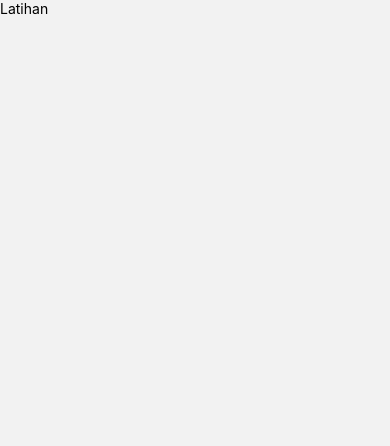
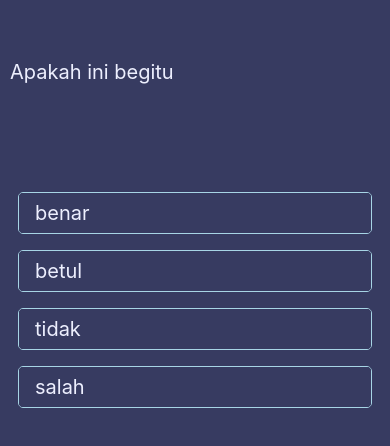
Before and after one commit to sadithap/LatihanTWK, a React Native app: screen /Latihan in a window 390 px wide. Shown: the top 446 px of the page. Built offline with nearby package versions, Linux system fonts and the light colour scheme.

Commit message:
progres latihan

```diff
--- /dev/null
+++ b/components/OptionButton.js
@@ -0,0 +1,49 @@
+import { StyleSheet, Text, View } from "react-native";
+import React from "react";
+import { Pressable } from "react-native";
+import colors from "../constants/Colors";
+const OptionButton = ({ children, onpressed }) => {
+  return (
+    <View style={styles.container}>
+      <Pressable
+        style={({ pressed }) =>
+          pressed
+            ? [styles.content, styles.press]
+            : [styles.content, styles.contentColor]
+        }
+        onPress={onpressed}
+      >
+        <Text style={styles.textContent}>{children}</Text>
+      </Pressable>
+    </View>
+  );
+};
+
+export default OptionButton;
+
+const styles = StyleSheet.create({
+  container: {
+    borderRadius: 5,
+    margin: 8,
+    overflow: "hidden",
+    borderWidth: 1,
+    borderColor: colors.primary2,
+  },
+  content: {
+    paddingVertical: 8,
+    paddingHorizontal: 16,
+    elevation: 2,
+  },
+  contentColor: {
+    backgroundColor: colors.primary1,
+  },
+  press: {
+    opacity: 0.7,
+    backgroundColor: colors.primary2,
+  },
+  textContent: {
+    color: colors.primary4,
+    textAlign: "left",
+    fontSize: 20,
+  },
+});
--- a/constants/FormSoal.js
+++ b/constants/FormSoal.js
@@ -1,6 +1,40 @@
-const formSoal = {
-    nomor: 0,
-    soal: ``,
-    pilgan: [],
-    jawaban: ``,
-}
+const formSoal = [
+  {
+    nomor: 1,
+    soal: "Apakah ini begitu",
+    pilgan: ["benar", "betul", "tidak", "salah"],
+    jawaban: "betul",
+  },
+  {
+    nomor: 2,
+    soal: "Apakah ayam bertelur",
+    pilgan: ["beranak", "bertelur", "membelah", "bersetubu"],
+    jawaban: "bertelur",
+  },
+  {
+    nomor: 3,
+    soal: "Pake nanya",
+    pilgan: ["nanya aja", "ga perlu", "apasih", "ini meme"],
+    jawaban: "nanya aja",
+  },
+  {
+    nomor: 4,
+    soal: "Apakah kamu lapar",
+    pilgan: ["benar", "betul", "tidak", "salah"],
+    jawaban: "salah",
+  },
+  {
+    nomor: 5,
+    soal: "2 + 2 =",
+    pilgan: ["1", "2", "3", "4"],
+    jawaban: "4",
+  },
+  {
+    nomor: 6,
+    soal: "16.00 =",
+    pilgan: ["1.00", "3.00", "4.00", "2.00"],
+    jawaban: "4.00",
+  },
+];
+
+export default formSoal;
--- a/package.json
+++ b/package.json
@@ -22,7 +22,7 @@
     "expo-status-bar": "~1.4.4",
     "firebase": "^9.17.2",
     "react": "18.2.0",
-    "react-native": "0.71.3",
+    "react-native": "0.71.4",
     "react-native-safe-area-context": "4.5.0",
     "react-native-screens": "~3.20.0"
   },
--- a/screens/Home.js
+++ b/screens/Home.js
@@ -5,7 +5,6 @@ import { useNavigation } from "@react-navigation/native";
 
 import colors from "../constants/Colors";
 import PrimaryButton from "../components/PrimaryButton";
-import { Pressable } from "react-native";
 import { SafeAreaView } from "react-native-safe-area-context";
 
 const Home = ({ navigation }) => {
--- a/screens/Latihan.js
+++ b/screens/Latihan.js
@@ -1,14 +1,69 @@
-import { StyleSheet, Text, View } from 'react-native'
-import React from 'react'
+import { StyleSheet, Text, View } from "react-native";
+import React, { useState } from "react";
+import colors from "../constants/Colors";
+import formSoal from "../constants/FormSoal";
+import PrimaryButton from "../components/PrimaryButton";
+import OptionButton from "../components/OptionButton";
+import { SafeAreaView } from "react-native-safe-area-context";
 
 const Latihan = () => {
+  const [score, setScore] = useState(0);
+  const [currentIndex, setCurrentIndex] = useState(0);
+  const [respon, setRespon] = useState("");
+
+  function answerHandler(answer) {
+    setRespon(answer);
+    if (answer === formSoal[currentIndex].jawaban) {
+      setScore(score + 1);
+    }
+    if (currentIndex < formSoal.length - 1) {
+      //setCurrentIndex(currentIndex + 1);
+    } else {
+      alert(`Your score: ${score}`);
+      setCurrentIndex(0);
+      setScore(0);
+    }
+  }
+
   return (
-    <View>
-      <Text>Latihan</Text>
-    </View>
-  )
-}
+    <SafeAreaView style={styles.rootContainer}>
+      <View style={styles.container}>
+        <Text style={styles.question}>{formSoal[currentIndex].soal}</Text>
+        {console.log(formSoal[currentIndex].pilgan)}
+        {formSoal[currentIndex].pilgan.map((option, index) => (
+          <OptionButton
+            key={index}
+            respon={respon}
+            onpressed={() => answerHandler(option)}
+          >
+            {option}
+          </OptionButton>
+        ))}
+      </View>
+    </SafeAreaView>
+  );
+};
 
-export default Latihan
+export default Latihan;
 
-const styles = StyleSheet.create({})
+const styles = StyleSheet.create({
+  rootContainer: {
+    flex: 1,
+    backgroundColor: colors.primary1,
+  },
+  container: {
+    marginTop: 50,
+    padding: 10,
+  },
+  question: {
+    color: colors.primary4,
+    fontSize: 20,
+    marginBottom: 100,
+  },
+  optionPressed: {
+    borderColor: "#990000",
+  },
+  option: {
+    borderColor: colors.primary2,
+  },
+});
```
Also changed, not shown: 2 other files (tests, documents, lock files or other folders).
